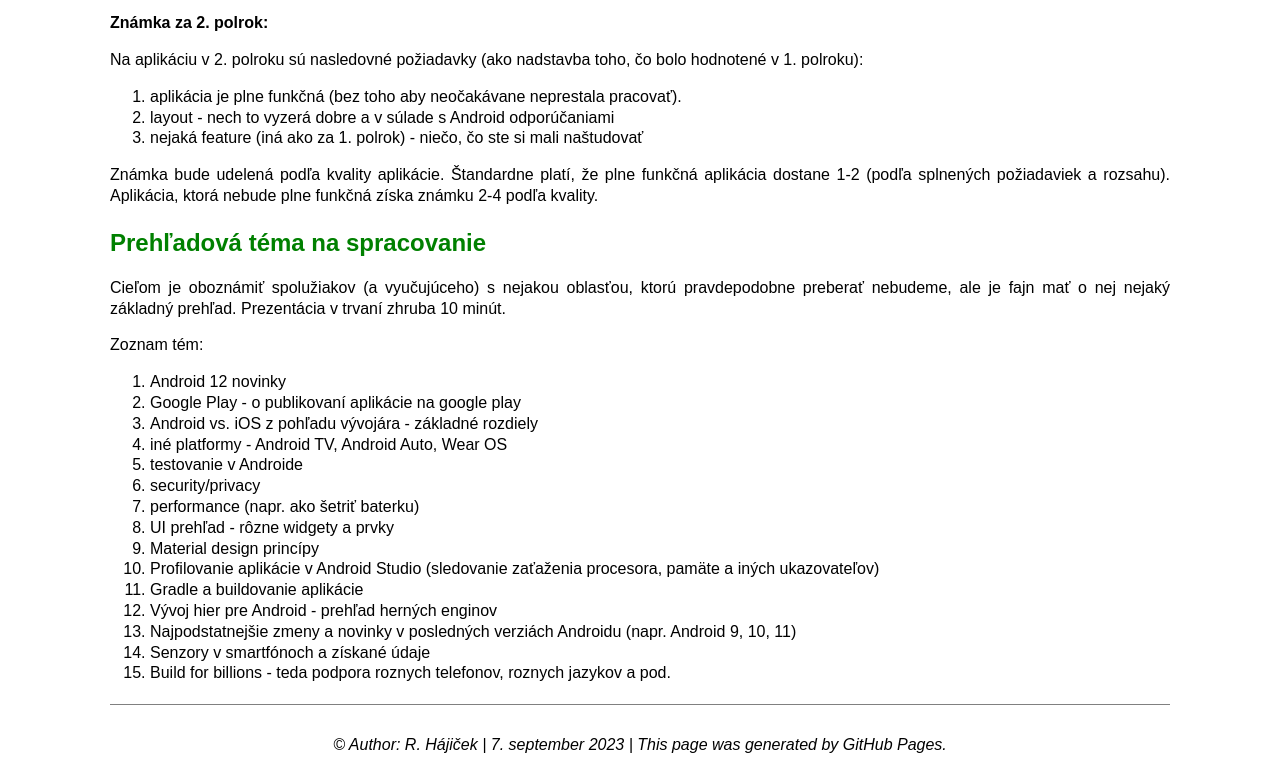
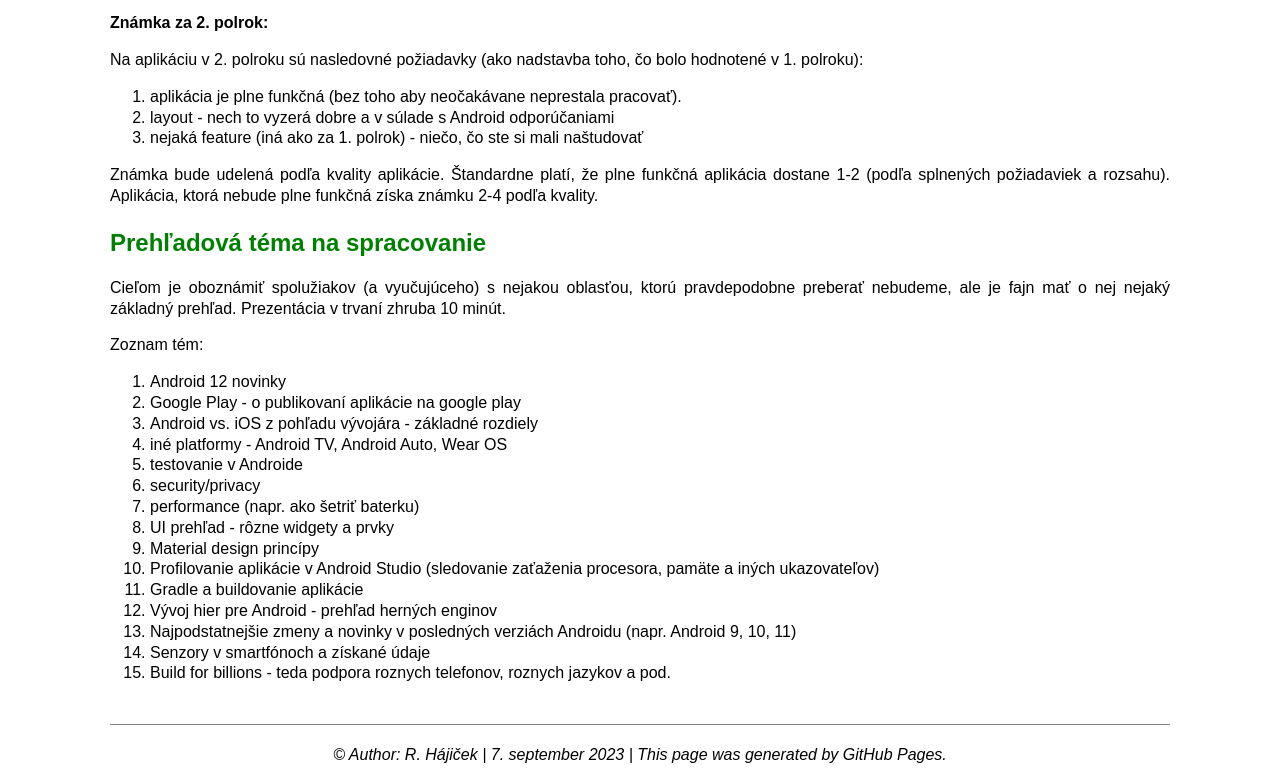
Before and after one commit to RomanJ2/android-kasv, a plain HTML site: page index.html in a window 1280 px wide. Shown: the part 903-1679 px from the top of the page. Drawn offline with Linux system fonts and the light colour scheme.

Commit message:
Update index.html

```diff
--- a/index.html
+++ b/index.html
@@ -27,7 +27,8 @@
             margin-top: 20px;
             position: relative;
             border-top: 1px solid gray;
-            padding-top: 30px;
+            padding-top: 20px;
+            margin-top: 40px;
         }
         /* Media query pre obrazovky od 768px do 1366px */
         @media (min-width: 768px) and (max-width: 1366px) {
```
